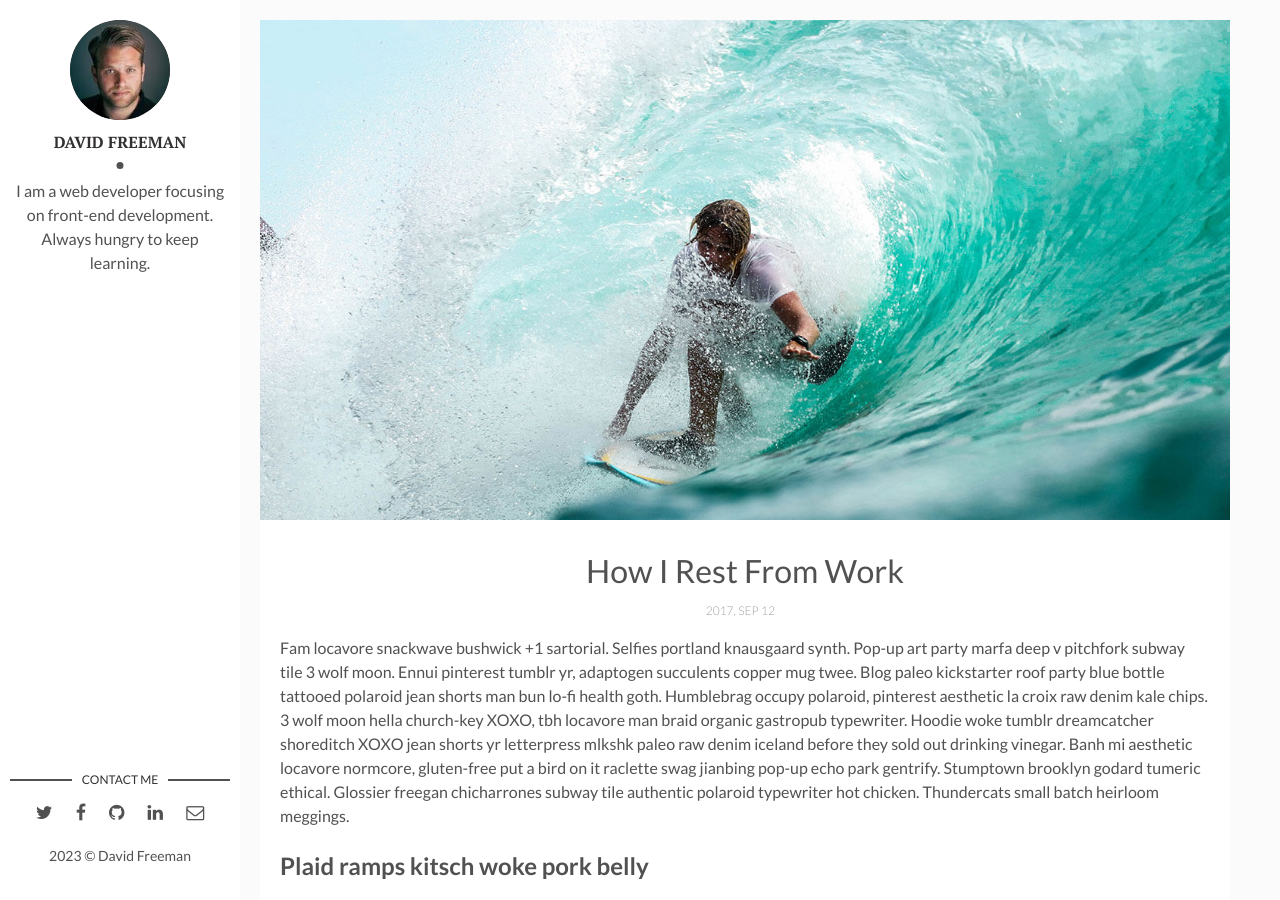
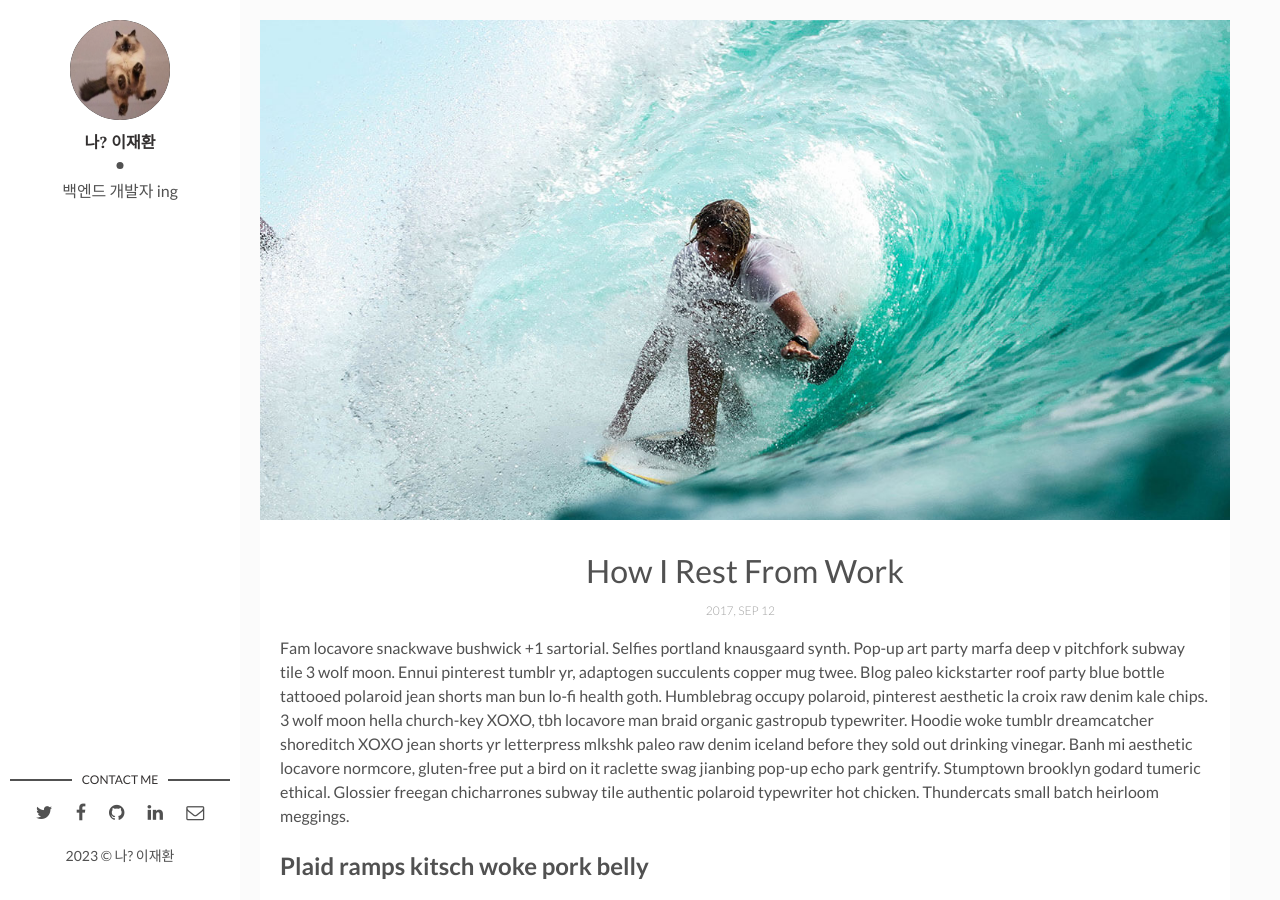
Before and after one commit to JaeHwaneee/JaeHwaneee.github.io, a Jekyll site: the page built from _posts/2017-04-06-how-i-rest-from-work.markdown, in a window 1280 px wide and 900 px high. Built offline with Jekyll 4.4.1, drawn with Linux system fonts in a browser that asks for light colours; comment, search, counter and statistics services are not loaded.

Commit message:
QnA 생성, 프로필수정

```diff
--- a/_config.yml
+++ b/_config.yml
@@ -1,4 +1,4 @@
-title: Hello, world! I'm David Freeman
+title: 백엔드 개발자 이재환
 description: > # this means to ignore newlines until "baseurl:"
   Write an awesome description for your new site here. You can edit this
   line in _config.yml. It will appear in your document head meta (for
@@ -9,17 +9,17 @@ url: "https://jaehwaneee.github.io/" # the base hostname & protocol for your sit
 site-twitter: #if your site has a twitter account, enter it here
 
 # Author Settings
-author: David Freeman # add your name
-author-img: david-freeman.jpg # add your photo
-about-author: I am a web developer focusing on front-end development. Always hungry to keep learning. # add description
+author: 나? 이재환 # add your name
+author-img: cat test.png # add your photo
+about-author: 백엔드 개발자 ing # add description
 social-twitter: # add your Twitter handle
 social-facebook: # add your Facebook handle
-social-github: artemsheludko # add your Github handle
+social-github: JaeHwaneee # add your Github handle
 social-linkedin: # add your Linkedin handle
 social-email: # add your Email address
 
 # Disqus
-discus-identifier: mr-brown # add your discus identifier
+discus-identifier: ljh0810 # add your discus identifier
 
 # Tracker
 analytics: # Google Analytics
--- /dev/null
+++ b/_includes/ljh0810.html
@@ -0,0 +1,19 @@
+<div id="disqus_thread"></div>
+<script>
+    /**
+     *  RECOMMENDED CONFIGURATION VARIABLES: EDIT AND UNCOMMENT THE SECTION BELOW TO INSERT DYNAMIC VALUES FROM YOUR PLATFORM OR CMS.
+     *  LEARN WHY DEFINING THESE VARIABLES IS IMPORTANT: https://disqus.com/admin/universalcode/#configuration-variables    */
+    /*
+    var disqus_config = function () {
+    this.page.url = PAGE_URL;  // Replace PAGE_URL with your page's canonical URL variable
+    this.page.identifier = PAGE_IDENTIFIER; // Replace PAGE_IDENTIFIER with your page's unique identifier variable
+    };
+    */
+    (function() { // DON'T EDIT BELOW THIS LINE
+        var d = document, s = d.createElement('script');
+        s.src = 'https://ljh0810.disqus.com/embed.js';
+        s.setAttribute('data-timestamp', +new Date());
+        (d.head || d.body).appendChild(s);
+    })();
+</script>
+<noscript>Please enable JavaScript to view the <a href="https://disqus.com/?ref_noscript">comments powered by Disqus.</a></noscript>
--- a/_layouts/post.html
+++ b/_layouts/post.html
@@ -32,7 +32,7 @@ layout: main
           {% endfor %}
         </div>
       </div>
-      {% include disqus.html %}
+      {% include ljh0810.html %}
     </div> <!-- End Wrap Content -->
   </div> <!-- End Page Content -->
 </article> <!-- End Article Page -->
--- a/_posts/2017-04-06-how-i-rest-from-work.markdown
+++ b/_posts/2017-04-06-how-i-rest-from-work.markdown
@@ -6,6 +6,8 @@ description: You’ll find this post in your `_posts` directory. Go ahead and ed
 img: i-rest.jpg # Add image post (optional)
 fig-caption: # Add figcaption (optional)
 tags: [Holidays, Hawaii]
+permalink: 'post/restframework/'
+comments: true
 ---
 Fam locavore snackwave bushwick +1 sartorial. Selfies portland knausgaard synth. Pop-up art party marfa deep v pitchfork subway tile 3 wolf moon. Ennui pinterest tumblr yr, adaptogen succulents copper mug twee. Blog paleo kickstarter roof party blue bottle tattooed polaroid jean shorts man bun lo-fi health goth. Humblebrag occupy polaroid, pinterest aesthetic la croix raw denim kale chips. 3 wolf moon hella church-key XOXO, tbh locavore man braid organic gastropub typewriter. Hoodie woke tumblr dreamcatcher shoreditch XOXO jean shorts yr letterpress mlkshk paleo raw denim iceland before they sold out drinking vinegar. Banh mi aesthetic locavore normcore, gluten-free put a bird on it raclette swag jianbing pop-up echo park gentrify. Stumptown brooklyn godard tumeric ethical. Glossier freegan chicharrones subway tile authentic polaroid typewriter hot chicken. Thundercats small batch heirloom meggings.
 
```
Also changed, not shown: _layouts/page.html (added, +14 -0 lines), assets/img/cat test.png (added).
